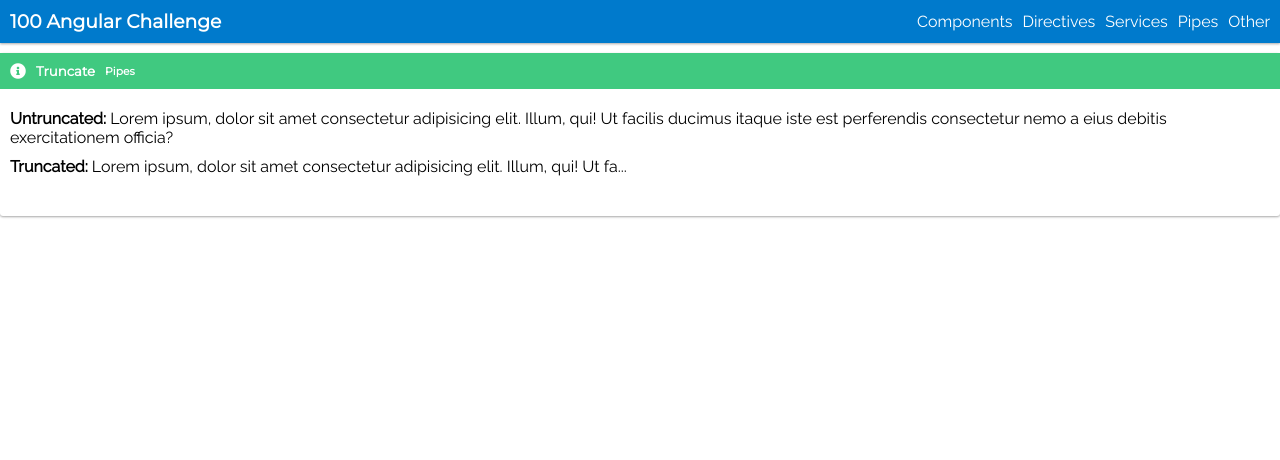
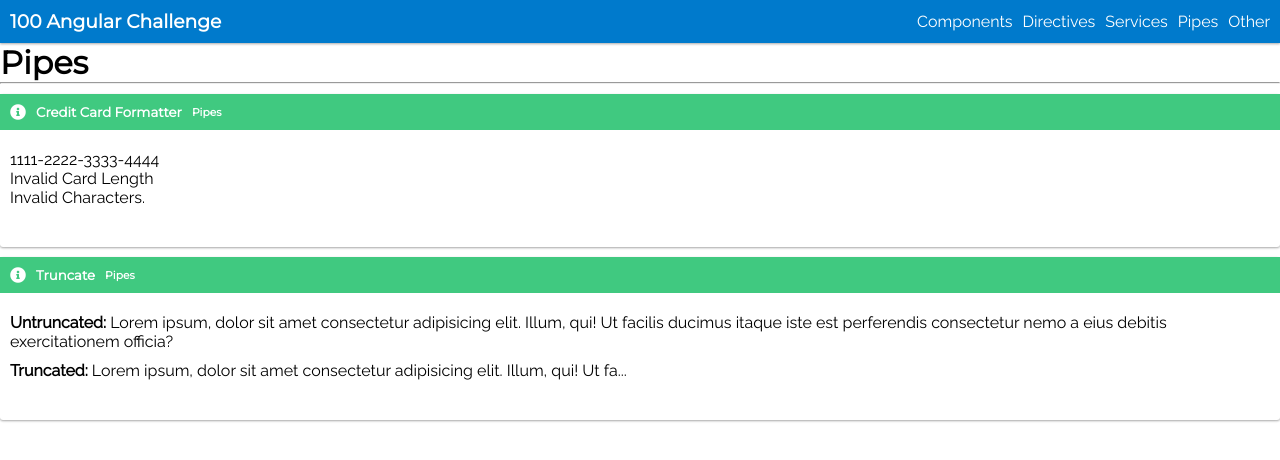
Before and after one commit to alusinger/my-100-angular-challenges, an Angular app: page /pipes in a window 1280 px wide. Shown: the top 460 px of the page. Built offline with nearby package versions, Linux system fonts and the light colour scheme.

Commit message:
Feat: Addede pipe to format CC and check for characters and length.

```diff
--- /dev/null
+++ b/src/app/documentation/pipe-docs/credit-card-formatter/credit-card-formatter.pipe.ts
@@ -0,0 +1,46 @@
+import { Pipe, PipeTransform } from '@angular/core';
+
+@Pipe({
+  name: 'creditCardFormatter'
+})
+export class CreditCardFormatterPipe implements PipeTransform {
+
+  public transform(cardNumber: string): string {
+    if(!this.hasCorrectLength(cardNumber)) {
+      return 'Invalid Card Length';
+    }
+
+    if(!this.isAllNumbers(cardNumber)) {
+      return 'Invalid Characters.';
+    }
+
+    return this.formatCardNumber(cardNumber);
+  }
+
+
+  private isAllNumbers(cardNumber:string): boolean {
+    const stringNumbers = ['1','2','3','4','5','6','7','8','9','0'];
+    const totalValidCharacters = cardNumber.split('').filter(char => stringNumbers.includes(char)).length;
+
+    return totalValidCharacters === cardNumber.length;
+  }
+
+  private hasCorrectLength(cardNumber: string): boolean {
+    const cardNumberLength = cardNumber.length;
+    const isMasterDiscoverVisaCardLength = 16;
+    const isAmericanExpressCardLength = 15;
+
+    if(cardNumberLength === isAmericanExpressCardLength || cardNumberLength === isMasterDiscoverVisaCardLength) {
+      return true;
+    }
+
+    return false;
+
+  }
+
+  private formatCardNumber(cardNumber: string): string {
+    const parts = cardNumber.match(/[\s\S]{1,4}/g) || [];
+
+    return parts.join('-');
+  }
+}
--- a/src/app/documentation/pipe-docs/pipe-docs.component.html
+++ b/src/app/documentation/pipe-docs/pipe-docs.component.html
@@ -1,3 +1,16 @@
+<h1>Pipes</h1>
+<hr>
+
+<app-card [iconClasses]="'fas fa-info-circle'" [title]="'Credit Card Formatter'" [subTitle]="'Pipes'">
+    <div body>
+        <p>{{'1111222233334444' | creditCardFormatter }}</p>
+        <p>{{'11112222333344441111222233334444' | creditCardFormatter }}</p>
+        <p>{{'a111222233334444' | creditCardFormatter }}</p>
+    </div>
+
+</app-card>
+
+
 <app-card [iconClasses]="'fas fa-info-circle'" [title]="'Truncate'" [subTitle]="'Pipes'">
     <p body class="untruncated">
         <B>Untruncated:</B>
--- a/src/app/documentation/pipe-docs/pipe-docs.module.ts
+++ b/src/app/documentation/pipe-docs/pipe-docs.module.ts
@@ -4,6 +4,7 @@
 import { RouterModule } from '@angular/router';
 import { TruncatePipe } from './truncate/truncate.pipe';
 import { CardModule } from 'src/app/components/card/card.module';
+import { CreditCardFormatterPipe } from './credit-card-formatter/credit-card-formatter.pipe';
 
 const routes = [
   {
@@ -16,7 +17,8 @@
 @NgModule({
   declarations: [
     PipeDocsComponent,
-    TruncatePipe
+    TruncatePipe,
+    CreditCardFormatterPipe
   ],
   imports: [
     CommonModule,
```
Also changed, not shown: 1 other file (tests, documents, lock files or other folders).
